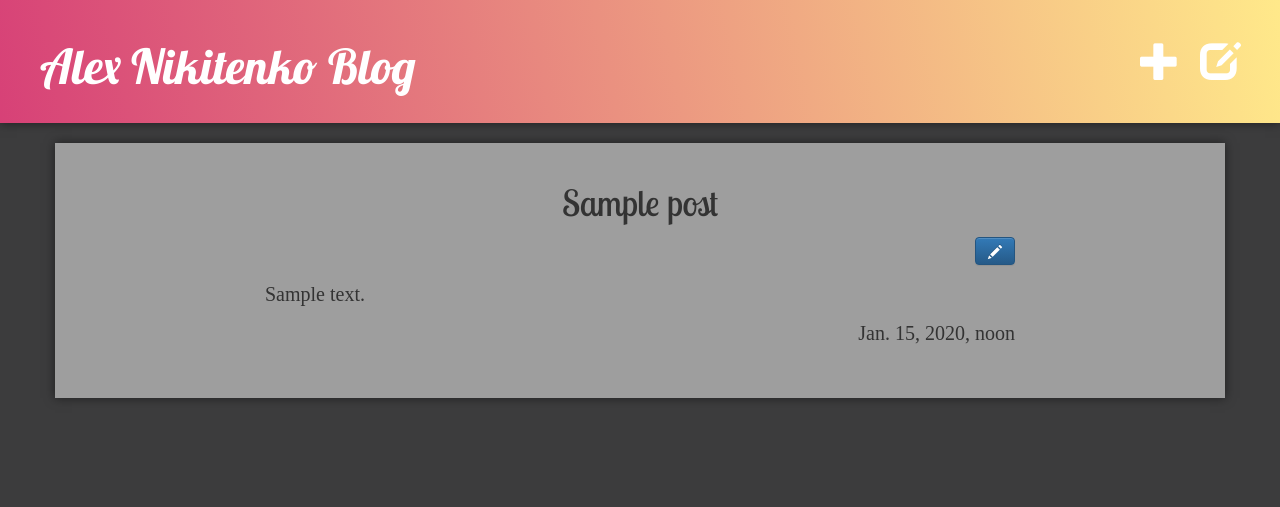
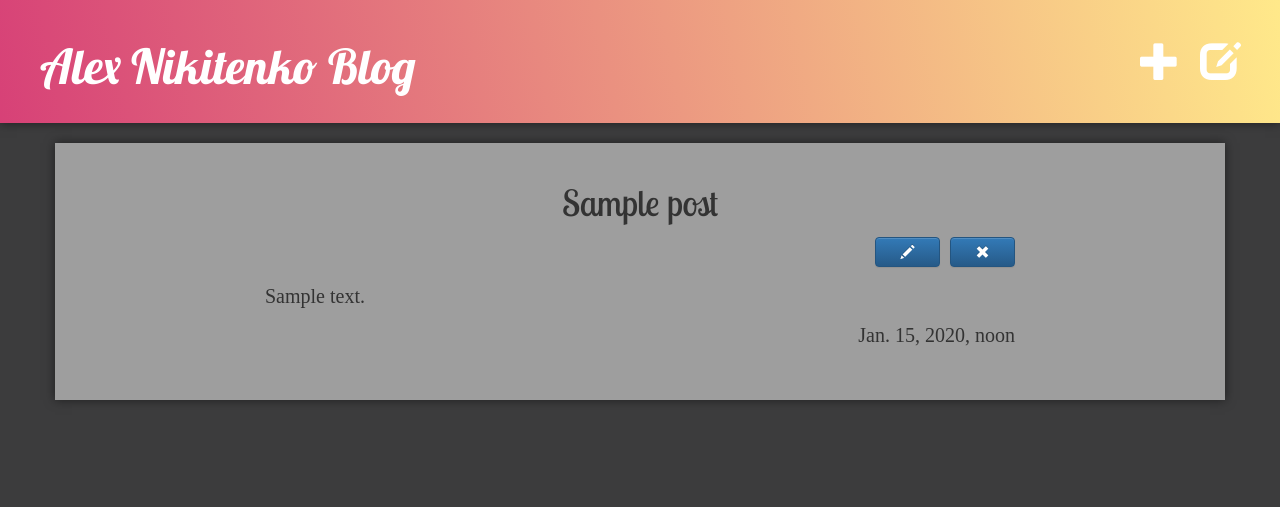
Before and after one commit to AlexandrNikitenko97/my-first-blog, a Django app: page /post/1/ in a window 1280 px wide. Shown: the top 507 px of the page. Run offline with Django 3.2, Linux system fonts and the light colour scheme; a user stored in the database is signed in; tables that the repository leaves empty hold one stand-in row (values such as "Sample post"); some libraries are stand-ins or nearby versions; some web fonts are replaced.

Commit message:
Added functions of removing and publishing posts.

```diff
--- a/blog/static/css/blog.css
+++ b/blog/static/css/blog.css
@@ -97,6 +97,10 @@ h1 a {
 	float: right;
 	margin-bottom: 15px;
 	margin-top: -15px;
+	margin-left: 10px;
+	height: 30px;
+	width: 65px;
+	padding: 0 auto;
 }
 
 .row{
--- a/blog/templates/blog/post_detail.html
+++ b/blog/templates/blog/post_detail.html
@@ -4,11 +4,15 @@
         <div class="post">
             <h1 class="detail-title">{{ post.title }}</h1>
             {% if user.is_authenticated %}
+            	<a class="btn btn-primary" id="post_edit" href="{% url 'post_remove' pk=post.pk %}"><span class="glyphicon glyphicon-remove"></span></a>
             	<a class="btn btn-primary" id="post_edit" href="{% url 'post_edit' pk=post.pk %}"><span class="glyphicon glyphicon-pencil"></span></a>
+            	{% if not post.published_date %}
+            		<a class="btn btn-primary" id="post_edit" href="{% url 'post_publish' pk=post.pk %}" style="padding: 2px;">Publish</a>
+				{% endif %}
             {% endif %}
             <p class="text">{{ post.text|linebreaksbr }}</p>
             {% if post.published_date %}
-            <p class="date">{{ post.published_date }}</p><br>
-            {% endif %}
+            	<p class="date">{{ post.published_date }}</p><br>
+			{% endif %}
         </div>
-{% endblock content %}
+{% endblock content%}
--- a/blog/templates/blog/post_draft_list.html
+++ b/blog/templates/blog/post_draft_list.html
@@ -5,7 +5,7 @@
         <div class="post">
             <h1><a href="{% url 'post_detail' pk=post.pk %}">{{ post.title }}</a></h1>
             <p>{{ post.text|truncatechars:200 }}</p>
-            <p class="date">created: {{ post.created_date|date:'d-m-Y' }}</p>
+            <p class="date">created: {{ post.created_date|date:'d-m-Y' }}</p><br>
         </div>
     {% endfor %}
 {% endblock %}
--- a/blog/templates/blog/post_list.html
+++ b/blog/templates/blog/post_list.html
@@ -5,7 +5,7 @@
         {% for post in posts %}
         <div class="post">
             <h1><a href="{% url 'post_detail' pk=post.pk %}">{{ post.title }}</a></h1>
-            <p class="text">{{ post.text|truncatechars:400 }}</p>
+            <p class="text">{{ post.short_text|linebreaksbr }}</p>
             <p class="date">{{ post.published_date }}</p><br>
         </div>
         {% endfor %}
--- a/blog/urls.py
+++ b/blog/urls.py
@@ -7,4 +7,6 @@ urlpatterns = [
     url(r'^post/new/$', views.post_new, name='post_new'),
     url(r'^post/(?P<pk>[0-9]+)/edit/$', views.post_edit, name ='post_edit'),
     url(r'^drafts/$', views.post_draft_list, name='post_draft_list'),
+    url(r'^post/(?P<pk>\d+)/publish/$', views.post_publish, name='post_publish'),
+    url(r'post/(?P<pk>\d+)/remove/$', views.post_remove, name='post_remove'),
 ]
--- a/blog/views.py
+++ b/blog/views.py
@@ -57,5 +57,19 @@ def post_edit(request, pk):
 
 def post_draft_list(request):
 	""" Shows list of draft-posts. """
-	posts = Post.objects.filter(published_date__isnull=True).order_by('created_date')
+	posts = Post.objects.filter(published_date__isnull=True).order_by('-created_date')
 	return render(request, 'blog/post_draft_list.html', {'posts': posts})
+
+
+def post_publish(request, pk):
+	""" Publishing post, after adding post to draft list"""
+	post = get_object_or_404(Post, pk=pk)
+	post.publish()
+	return redirect('post_detail', pk=pk)
+
+
+def post_remove(request, pk):
+	""" Post removing. """
+	post = get_object_or_404(Post, pk=pk)
+	post.delete()
+	return redirect('post_list')
```
